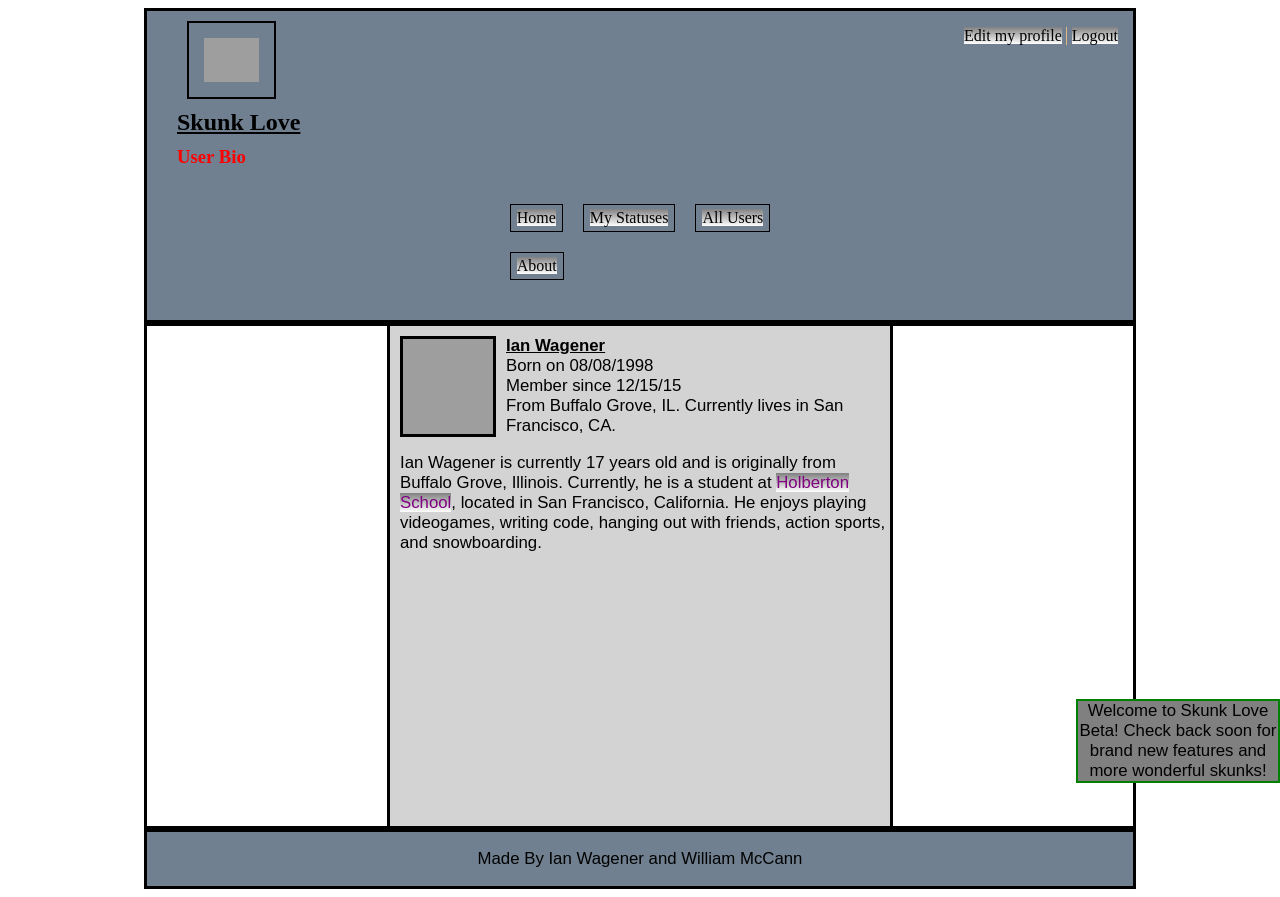
After one commit to WilliamMcCann/twitter-clone-Ian-William, a PHP site: page /about.html in a window 1280 px wide. The commit adds this page. Run offline with PHP 8.4, Linux system fonts and the light colour scheme; grey boxes are pictures that could not be loaded.

Commit message:
working with css

```diff
--- /dev/null
+++ b/about.html
@@ -0,0 +1,73 @@
+<!DOCTYPE html>
+<html>
+<head>
+  <meta charset="utf-8">
+  <title>Impossible Octopus Fitness</title>
+  <link href="user-page.css" rel="stylesheet">
+</head>
+
+
+<body>
+<div id="Master_container">
+  <!-- Header -->
+
+  <header>
+    <img id="logo" src="http://sweetclipart.com/multisite/sweetclipart/files/skunk_line_art.png" alt="Lineart skunk logo" height="44" width="55">
+
+    <ul id="profile_nav">
+      <li id ="pipe_free" class="profile_nav_li"><a href="lb">Edit my profile</a></li>
+      <li id="pipe_me" class="profile_nav_li"><a href="lb">Logout</a></li>
+    </ul>
+
+    <h2 id="main_title">Skunk Love</h2>
+    <h3 id="tagline">User Bio</h3>
+
+    <ul id="user_nav">
+      <li class="user_nav_li"><a href="http://ianwagener.github.io/twitter-clone-Ian-William">Home</a></li>
+      <li class="user_nav_li"><a href="http://ianwagener.github.io/twitter-clone-Ian-William/user-page.html">My Statuses</a></li>
+      <li class="user_nav_li"><a href="http://ianwagener.github.io/twitter-clone-Ian-William/all_users.html">All Users</a></li>
+      <li class="user_nav_li"><a href="http://ianwagener.github.io/twitter-clone-Ian-William/about.html">About</a></li>
+    </ul>
+  </header>
+
+  <!--Main section-->
+
+  <main>
+
+  <!--Blog post area-->
+
+    <article>
+      <h5 id="nbsp">&nbsp;</h5>
+      <div class="user">
+        <img class="user_photo" src="https://lh3.googleusercontent.com/-KYuxgGUbyHk/Vp8PCOq_c2I/AAAAAAAAAA4/GQ3pWZQ_uZg/w280-h280-p/20151215_151935-1.jpg" alt="Ian Wagener user picture">
+        <p class="user_bold">
+          Ian Wagener
+        </p>
+        <p class="date_of_birth">
+          Born on 08/08/1998
+        </p>
+        <p class="member_since">
+          Member since 12/15/15
+        </p>
+        <p class="from_lives_in">
+          From Buffalo Grove, IL. Currently lives in San Francisco, CA.
+        </p>
+        <p class="user_bio">
+          Ian Wagener is currently 17 years old and is originally from Buffalo Grove, Illinois. Currently, he is a student at <a class="bio_click" href="https://www.holbertonschool.com/">Holberton School</a>, located in San Francisco, California. He enjoys playing videogames, writing code, hanging out with friends, action sports, and snowboarding.
+        </p>
+      </div>
+
+    </article>
+  </main>
+
+  <!--Footer area-->
+  <!--make names clicable links to twitter page-->
+  <footer>
+    <p>Made By Ian Wagener and William McCann</p>
+
+    <p id="welcome">Welcome to Skunk Love Beta!  Check back soon for brand new features and more wonderful skunks!</p>
+
+  </footer>
+  </div>
+</body>
+</html>
--- a/all_users.css
+++ b/all_users.css
@@ -14,7 +14,7 @@ article {
 }
 
 li a {
-    color: burlywood;
+    color: black;
 }
 h2 {
     color: black;
--- a/styles.css
+++ b/styles.css
@@ -23,7 +23,7 @@ aside {
 }
 
 li a {
-    color: burlywood
+    color: black
 }
 h2 {
     color: black;
@@ -176,7 +176,6 @@ ul {
     margin-right: 10px;
     padding-right: 10px;
 }
-
 a {
     text-decoration: none;
     background: linear-gradient(grey,white);
```
Also changed, not shown: about.css (added).
